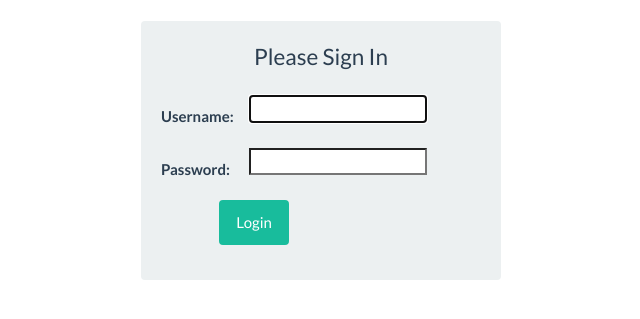
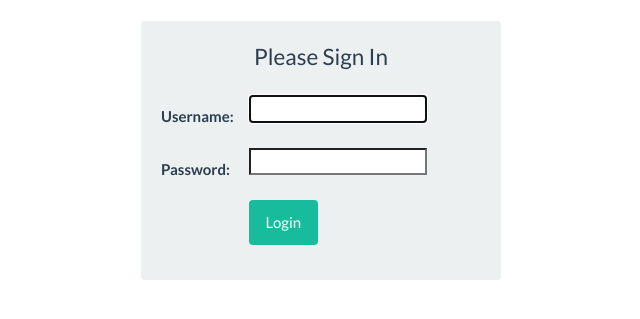
Before and after one commit to bduyng/django-jsnews, a Django app: page /login/ in a window 1280 px wide. Shown: the part 60-379 px from the top of the page, without its empty margins (319-959 px from the left). Run offline with Django 3.2, Linux system fonts and the light colour scheme; some libraries are stand-ins or nearby versions.

Commit message:
fix layout bug in login page

```diff
--- a/articles/templates/registration/login.html
+++ b/articles/templates/registration/login.html
@@ -37,7 +37,7 @@
                             </div>
 
                             <div class="form-group">
-                                <div class="col-lg-10 col-lg-offset-2">
+                                <div class="col-lg-9 col-lg-offset-3">
                                     <button type="submit" class="btn btn-success">Login</button>
                                 </div>
                             </div>
```
